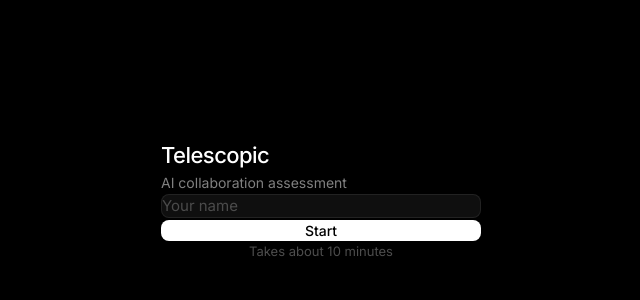
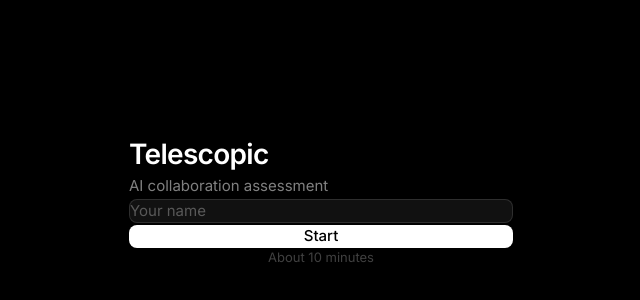
Before and after one commit to bfalk1/ai-literacy-demo, a Next.js app: page / in a window 1280 px wide. Shown: the part 200-500 px from the top of the page, without its empty margins (319-959 px from the left). Built offline with nearby package versions, Linux system fonts and the light colour scheme.

Commit message:
Fix landing page spacing and contrast

```diff
--- a/src/app/page.tsx
+++ b/src/app/page.tsx
@@ -16,34 +16,34 @@
   };
 
   return (
-    <div className="min-h-screen bg-[#000] flex items-center justify-center p-5">
-      <div className="w-full max-w-xs">
-        <h1 className="text-[22px] font-medium text-white tracking-tight">
+    <div className="min-h-screen bg-[#000] flex items-center justify-center p-6">
+      <div className="w-full max-w-sm">
+        <h1 className="text-[28px] font-semibold text-white tracking-tight">
           Telescopic
         </h1>
-        <p className="text-[14px] text-white/50 mt-1 mb-8">
+        <p className="text-[15px] text-white/50 mt-2 mb-10">
           AI collaboration assessment
         </p>
 
-        <form onSubmit={handleStart} className="space-y-3">
+        <form onSubmit={handleStart}>
           <input
             type="text"
             value={name}
             onChange={(e) => setName(e.target.value)}
             placeholder="Your name"
-            className="w-full bg-[#0f0f0f] border border-white/[0.08] rounded-lg px-4 py-3 text-[15px] text-white placeholder-white/25 focus:outline-none focus:border-white/20 transition-colors"
+            className="w-full bg-[#111] border border-white/[0.12] rounded-lg px-4 py-3.5 text-[15px] text-white placeholder-white/30 focus:outline-none focus:border-white/25 transition-colors"
             required
           />
           <button
             type="submit"
-            className="w-full py-3 bg-white text-black text-[14px] font-medium rounded-lg hover:bg-white/90 transition-colors"
+            className="w-full mt-4 py-3.5 bg-white text-black text-[15px] font-medium rounded-lg hover:bg-white/90 transition-colors"
           >
             Start
           </button>
         </form>
 
-        <p className="text-[13px] text-white/30 mt-8 text-center">
-          Takes about 10 minutes
+        <p className="text-[13px] text-white/25 mt-6 text-center">
+          About 10 minutes
         </p>
       </div>
     </div>
```
